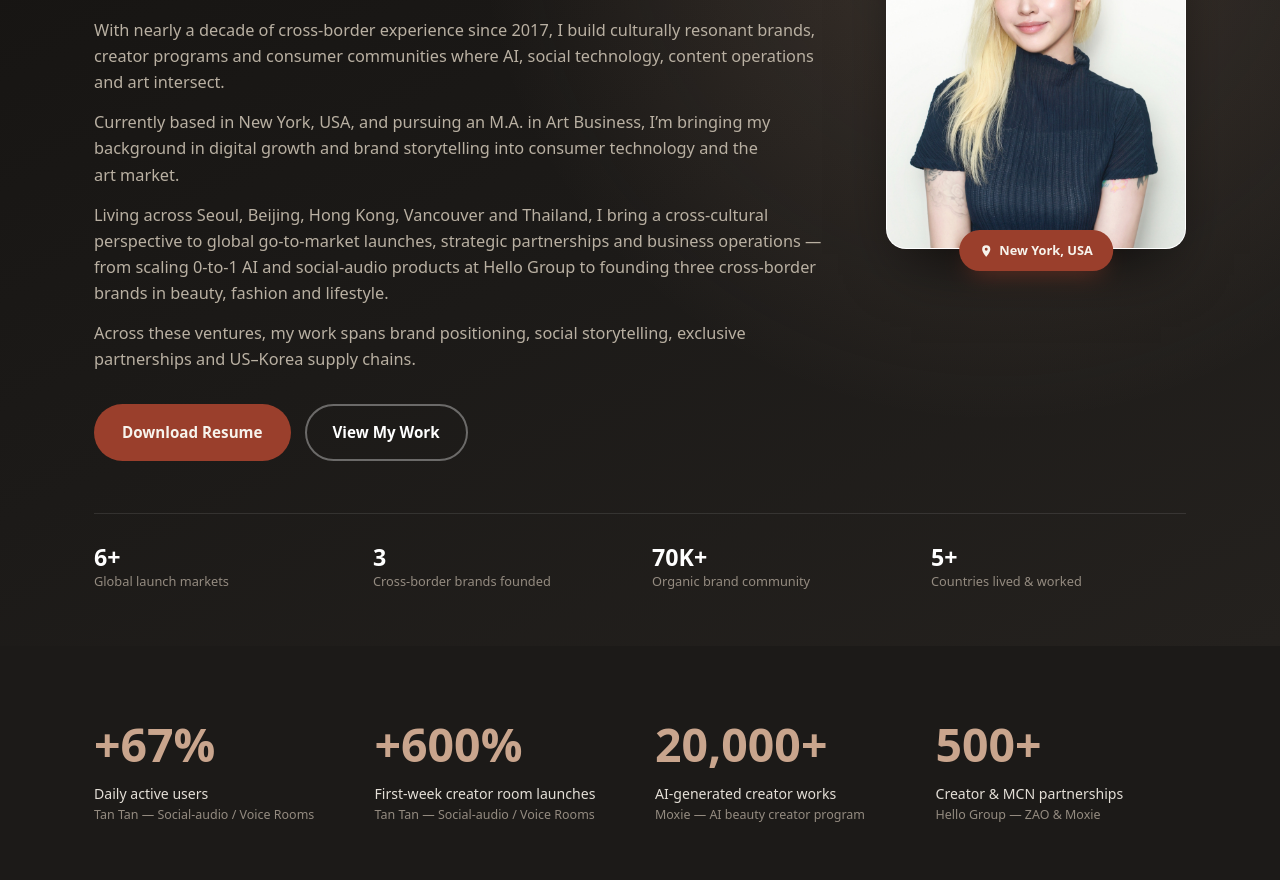
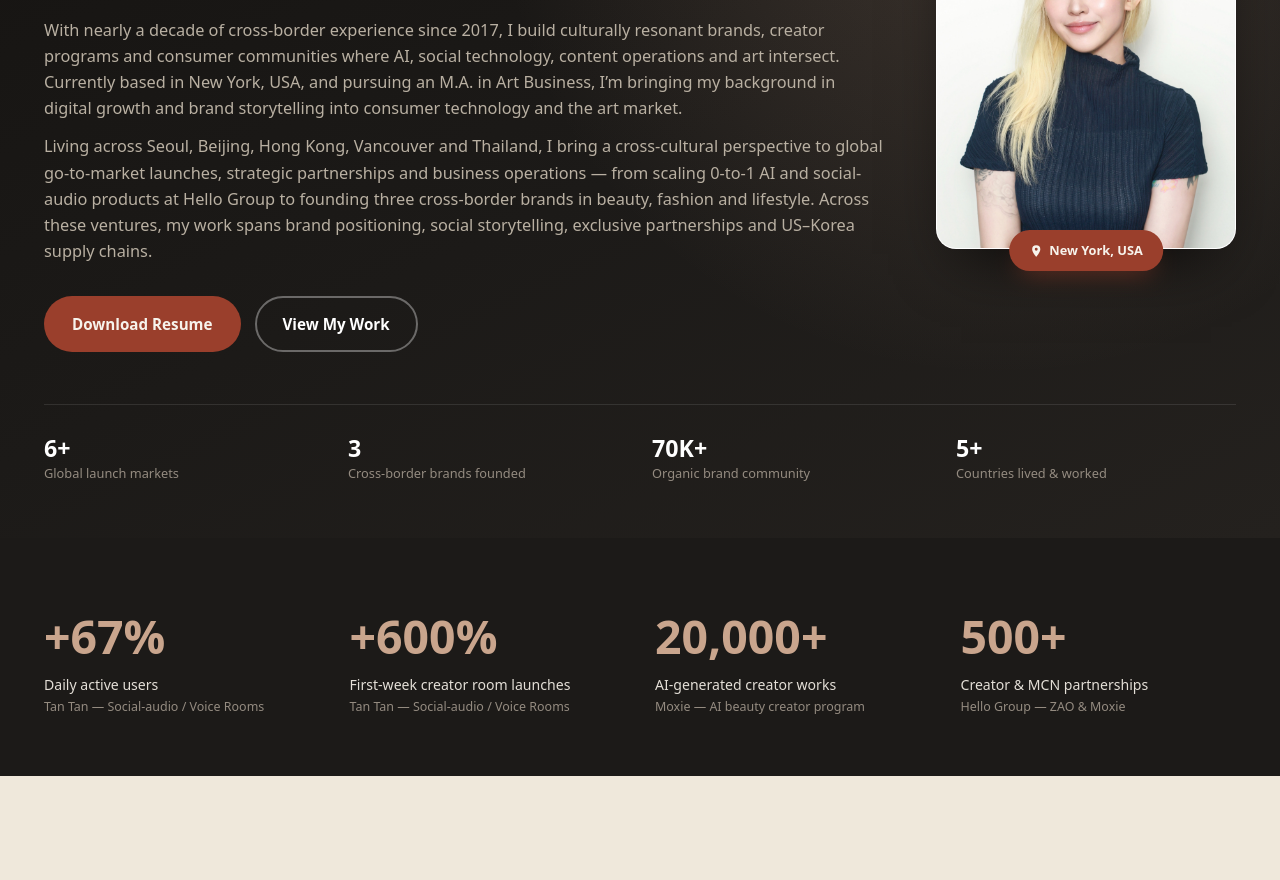
Before and after one commit to richxixinewyork/artemis, an Astro site: page / in a window 1280 px wide. Shown: the part 350-1230 px from the top of the page. Built offline with nearby package versions, Linux system fonts and the light colour scheme; Astro itself is replaced by a stand-in of ours.

Commit message:
Hero: two-paragraph biography in a wider 840px column
Co-Authored-By: Claude Opus 5.5 <noreply@anthropic.com>

```diff
--- a/src/components/Header.astro
+++ b/src/components/Header.astro
@@ -5,9 +5,11 @@ import { url } from '../lib/url';
 interface Props {
   /** Start with the dark bar (pages without a dark hero, e.g. the résumé). */
   solid?: boolean;
+  /** Match the wider homepage hero frame. */
+  wide?: boolean;
 }
 
-const { solid = false } = Astro.props;
+const { solid = false, wide = false } = Astro.props;
 const path = Astro.url.pathname.replace(/\/$/, '');
 const links = [
   { label: 'Experience', href: url('/#experience') },
@@ -22,7 +24,7 @@ const onResume = path.endsWith('/resume');
 ---
 
 <header role="banner" class:list={['nav', { 'is-solid': solid }]} data-header>
-  <div class="shell nav-inner">
+  <div class:list={['shell nav-inner', { wide }]}>
     <a href={url('/')} class="brand" aria-label={`${site.name} — home`}>
       <span class="dot" aria-hidden="true"></span>{site.name}<small>Growth &amp; Partnerships</small>
     </a>
--- a/src/components/Hero.astro
+++ b/src/components/Hero.astro
@@ -10,7 +10,7 @@ const [first, ...rest] = site.name.split(' ');
 ---
 
 <section class="hero on-dark" aria-labelledby="hero-title">
-  <div class="shell hero-grid">
+  <div class="shell wide hero-grid">
     <div class="hero-copy">
       <!-- Specialties wrap only between items, never mid-phrase -->
       <p class="eyebrow intro-rise" style="--d:0">
@@ -49,7 +49,7 @@ const [first, ...rest] = site.name.split(' ');
   </div>
 
   <!-- Figures sit in their own full-width row under the two columns -->
-  <div class="shell">
+  <div class="shell wide">
     <dl class="hero-meta intro-rise" style="--d:5">
       {hero.meta.map((m) => (
         <div><dt>{m.label}</dt><dd>{m.value}</dd></div>
@@ -59,7 +59,7 @@ const [first, ...rest] = site.name.split(' ');
 </section>
 
 <section class="stats on-dark" aria-label="Selected results">
-  <div class="shell">
+  <div class="shell wide">
     <dl class="stats-grid">
       {stats.map((s, i) => (
         <div class="stat" data-reveal style={`--d:${i}`}>
@@ -109,14 +109,14 @@ const [first, ...rest] = site.name.split(' ');
   }
   /* Four-paragraph intro: slightly wider and tighter than the reference's single paragraph */
   .lead {
-    max-width: 740px;
+    max-width: 880px;
     margin-top: 20px;
     font-size: 1.02rem;
     line-height: 1.6;
     color: var(--color-on-dark);
   }
   .lead p + p {
-    margin-top: 14px;
+    margin-top: 12px;
   }
   .hero-cta {
     display: flex;
--- a/src/content/site.ts
+++ b/src/content/site.ts
@@ -50,10 +50,8 @@ export const site = {
     ],
     /** Hero introduction, one string per paragraph. */
     intro: [
-      'With nearly a decade of cross-border experience since 2017, I build culturally resonant brands, creator programs and consumer communities where AI, social technology, content operations and art intersect.',
-      'Currently based in New York, USA, and pursuing an M.A. in Art Business, I’m bringing my background in digital growth and brand storytelling into consumer technology and the art market.',
-      'Living across Seoul, Beijing, Hong Kong, Vancouver and Thailand, I bring a cross-cultural perspective to global go-to-market launches, strategic partnerships and business operations — from scaling 0-to-1 AI and social-audio products at Hello Group to founding three cross-border brands in beauty, fashion and lifestyle.',
-      'Across these ventures, my work spans brand positioning, social storytelling, exclusive partnerships and US–Korea supply chains.',
+      'With nearly a decade of cross-border experience since 2017, I build culturally resonant brands, creator programs and consumer communities where AI, social technology, content operations and art intersect. Currently based in New York, USA, and pursuing an M.A. in Art Business, I’m bringing my background in digital growth and brand storytelling into consumer technology and the art market.',
+      'Living across Seoul, Beijing, Hong Kong, Vancouver and Thailand, I bring a cross-cultural perspective to global go-to-market launches, strategic partnerships and business operations — from scaling 0-to-1 AI and social-audio products at Hello Group to founding three cross-border brands in beauty, fashion and lifestyle. Across these ventures, my work spans brand positioning, social storytelling, exclusive partnerships and US–Korea supply chains.',
     ],
     /** Small vertical caption beside the portrait. */
     portraitAlt: 'Portrait of Artemis Wang in a navy ribbed top against a pale studio backdrop',
--- a/src/layouts/Base.astro
+++ b/src/layouts/Base.astro
@@ -14,9 +14,11 @@ interface Props {
   noindex?: boolean;
   /** Pages without a dark hero start with the solid navigation bar. */
   solidNav?: boolean;
+  /** Use the wider frame for the navigation bar (homepage hero). */
+  wideNav?: boolean;
 }
 
-const { title, description = site.description, noindex = false, solidNav = false } = Astro.props;
+const { title, description = site.description, noindex = false, solidNav = false, wideNav = false } = Astro.props;
 const pageTitle = title ? `${title} — ${site.name}` : site.title;
 const canonical = new URL(Astro.url.pathname, Astro.site);
 
@@ -73,7 +75,7 @@ const personLd = {
       href="#main"
       class="sr-only focus:not-sr-only focus:fixed focus:left-4 focus:top-4 focus:z-[100] focus:rounded-full focus:bg-ink focus:px-5 focus:py-3 focus:text-sm focus:text-ivory"
     >Skip to content</a>
-    <Header solid={solidNav} />
+    <Header solid={solidNav} wide={wideNav} />
     <main id="main" tabindex="-1" class="outline-none">
       <slot />
     </main>
--- a/src/pages/index.astro
+++ b/src/pages/index.astro
@@ -9,7 +9,7 @@ import WorkGrid from '../components/WorkGrid.astro';
 import Contact from '../components/Contact.astro';
 ---
 
-<Base>
+<Base wideNav>
   <Hero />
   <Experience />
   <Expertise />
--- a/src/styles/global.css
+++ b/src/styles/global.css
@@ -91,6 +91,10 @@
     max-width: var(--maxw);
     margin-inline: auto;
     padding-inline: 24px;
+  }
+  /* Wider frame for the homepage hero (and the bar and band that touch it) */
+  .shell.wide {
+    max-width: 1240px;
   }
   .section {
     padding-block: 96px;
```
